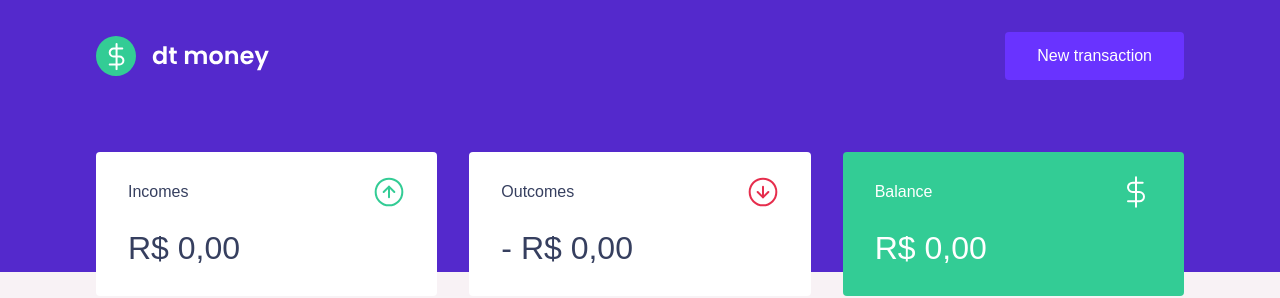
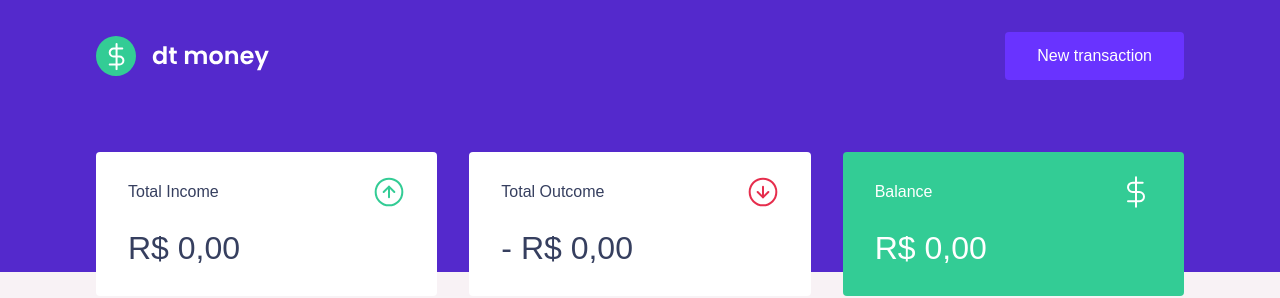
Before and after one commit to isferrei/dtmoney, a React (Create React App) app: page / in a window 1280 px wide. Shown: the top 298 px of the page. Built offline with nearby package versions, Linux system fonts and the light colour scheme; no server answers; what miragejs would draw is missing.

Commit message:
Update of summary titles

```diff
--- a/src/components/Summary/index.tsx
+++ b/src/components/Summary/index.tsx
@@ -27,7 +27,7 @@ export function Summary() {
     <Container>
       <div>
         <header>
-          <p>Incomes</p>
+          <p>Total Income</p>
           <img src={incomeImg} alt="Income" />
         </header>
         <strong>
@@ -39,7 +39,7 @@ export function Summary() {
       </div>
       <div>
         <header>
-          <p>Outcomes</p>
+          <p>Total Outcome</p>
           <img src={outcomeImg} alt="Outcome" />
         </header>
         <strong>
```
